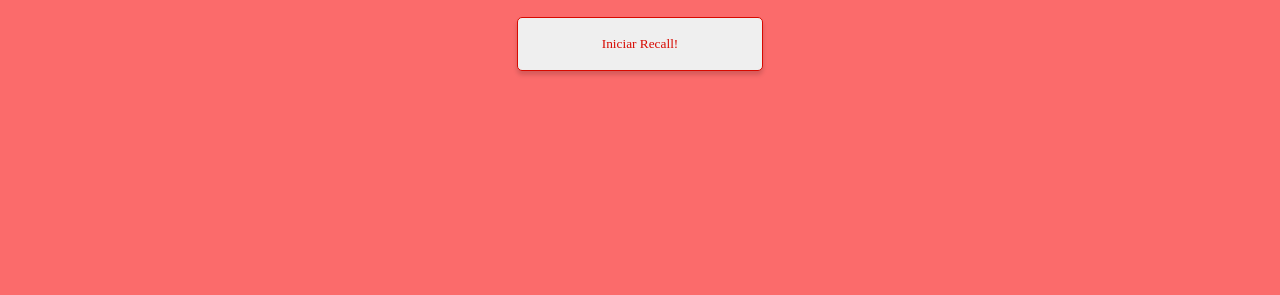
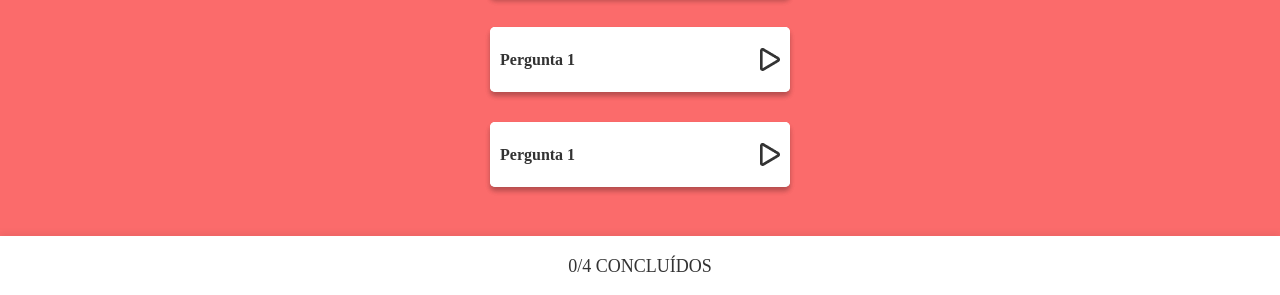
Before and after one commit to Gomeshg/projeto8-zaprecall, a React app: page / in a window 1280 px wide. Shown: the part 505-800 px from the top of the page. Built offline with nearby package versions, Linux system fonts and the light colour scheme; a web font is replaced by a local one.

Commit message:
Layout: transições suaves e feedback da resposta

```diff
--- a/public/css/style.css
+++ b/public/css/style.css
@@ -1,4 +1,4 @@
-.welcome{
+.welcomeScreen{
     display: flex;
     flex-direction: column;
     justify-content: center;
@@ -10,17 +10,9 @@
     width: 100%;
 }
 
-.welcome img{
+.welcomeScreen img{
     width: 136px;
     height: 161px;
-}
-
-
-.logo-recall-welcome{
-
-    /* background-image: url(logo.png); */
-    background-image: url(./image/logo.png);
-
 }
 
 
@@ -28,6 +20,7 @@ h1{
     font-size: 36px;
     font-family: 'Righteous';
     color: white;
+    letter-spacing: -0.5px;
 }
 
 .btn-init-recall{
@@ -45,3 +38,233 @@ h1{
 
 
 /* ------------------------------------------------------------------------------------ */
+
+
+.gameScreen{
+    background-color: #FB6B6B;
+    min-height: 100vh;
+    max-height: min-content;
+
+    padding-top: 50px;
+    padding-bottom: 70px;
+
+    display: flex;
+    flex-direction: column;
+    justify-content: flex-start;
+    align-items: center;
+    gap: 40px;
+
+    /* padding: 7%; */
+}
+
+.header{
+    display: flex;
+    justify-content: center;
+    align-items: center;
+    gap: 30px;
+
+}
+
+.header img{
+    width: 52px;
+    height: 62px;
+}
+
+.feedbackGame{
+    background-color: white;
+    box-shadow: 0px -4px 6px 0px rgba(0, 0, 0, 0.05);
+
+    height: 59px;
+    width: 100%;
+
+    position: fixed;
+    bottom: 0;
+    left: 0;
+
+    display: flex;
+    justify-content: center;
+    align-items: center;
+    justify-content: center;
+}
+
+.feedbackGame p {
+    font-family: 'Recursive';
+    font-weight: 400;
+    font-size: 18px;
+    color: #333333;
+}
+
+
+.cards{
+    display: flex;
+    flex-direction: column;
+    gap: 30px;
+}
+
+.container-card{
+}
+
+.card{
+    width: 300px;
+    height: 65px;
+
+    box-shadow: 0px 4px 5px 0px rgba(0, 0, 0, 0.15);
+    background-color: white;
+
+    padding: 10px;
+    border-radius: 5px;
+
+    transition: all 1s ease;
+
+    position: relative;
+}
+
+.card-update{
+    width: 300px;
+    height: 131px;
+
+    background-color: #FB6B6B;
+    padding: 10px;
+    border-radius: 5px;
+
+    transition: all 1s ease;
+
+    position: relative;
+}
+
+.card p, .card-update p{
+    font-family: 'Recursive';
+    font-weight: 700;
+    font-size: 16px;
+    color: #333333;
+}
+
+.cardHidden{
+    display: flex;
+    justify-content: space-between;
+    align-items: center;
+
+}
+
+.arrow{
+    width: 20px;
+    height: 23px;
+
+    cursor: pointer;
+}
+
+.cardAnswer p, .cardQuestion p {
+    font-size: 18px;
+}
+
+
+.cardQuestion{
+    display: flex;
+    justify-content: space-between;
+    height: 131px !important;
+}
+
+.cardQuestion p {
+    padding-top: 10px;
+}
+.arrowSpin{
+    width: 25px;
+    height: 15px;
+    color: black;
+
+    align-self: flex-end;
+    cursor: pointer;
+}
+
+.cardAnswer{
+    height: 131px !important;
+
+    display: flex;
+    flex-direction: column;
+    justify-content: space-between;
+
+
+}
+.btn-container{
+    display: flex;
+    justify-content: space-around;
+}
+
+.btn{
+    width: 85px;
+    height:37px;
+    border-radius: 5px;
+
+    font-family: 'Recursive';
+    font-weight: 400;
+    font-size: 12px;
+    color: white;
+    text-align: center;
+
+    border: none;
+    cursor: pointer;
+}
+.cardAnswer .btn-forgot{
+    background-color: rgba(255, 48, 48, 1)
+}
+.cardAnswer .btn-almostForgot{
+    background-color: rgba(255, 146, 46, 1);
+}
+.cardAnswer .btn-zap{
+    background-color: rgba(47, 190, 52, 1);
+
+}
+
+
+.invisible{
+    display: none;
+}
+
+
+.face {
+    width: 100%;
+    height: 100%;
+    background-color: white;
+    padding: 10px;
+    border-radius: 5px;
+    box-shadow: 0px 4px 5px 0px rgba(0, 0, 0, 0.15);
+
+    position: absolute;
+    top: 0;
+    left: 0;
+    backface-visibility: hidden;
+    transition: all .5s;
+    transform-style: preserve-3d;
+}
+
+.back-face {
+    transform: rotateY(180deg);
+}
+
+.rotate-back-face {
+    transform: rotateY(0deg);
+}
+
+.rotate-front-face {
+    transform: rotateY(-180deg);
+}
+
+
+
+.styleTextForgot{
+    text-decoration: line-through;
+    color: rgba(255, 48, 48, 1) !important;
+}
+.styleTextAlmostForgot{
+    text-decoration: line-through;
+    color: rgba(255, 146, 46, 1) !important;
+}
+.styleTextZap{
+    text-decoration: line-through;
+    color: rgba(47, 190, 52, 1) !important;
+}
+
+.iconFeedback{
+    width: 23px;
+    height: 23px;
+}
--- a/public/index.html
+++ b/public/index.html
@@ -7,12 +7,15 @@
     <title>ZapRecall</title>
     <link rel="stylesheet" href="./css/reset.css">
     <link rel="stylesheet" href="./css/style.css">
+
     <link rel="preconnect" href="https://fonts.googleapis.com">
     <link rel="preconnect" href="https://fonts.gstatic.com" crossorigin>
     <link href="https://fonts.googleapis.com/css2?family=Righteous&display=swap" rel="stylesheet">
+
     <link rel="preconnect" href="https://fonts.googleapis.com">
     <link rel="preconnect" href="https://fonts.gstatic.com" crossorigin>
-    <link href="https://fonts.googleapis.com/css2?family=Recursive:wght@400;700&family=Righteous&display=swap" rel="stylesheet">
+    <link href="https://fonts.googleapis.com/css2?family=Recursive:wght,CASL,MONO@400,1,0.5;700,1,0.5&display=swap" rel="stylesheet">
+
   </head>
   <body>
     <noscript>You need to enable JavaScript to run this app.</noscript>
--- a/src/Components/App.js
+++ b/src/Components/App.js
@@ -1,9 +1,11 @@
-import Welcome from './Welcome'
+import WelcomeScreen from './WelcomeScreen'
+import GameScreen from './GameScreen';
 
 export default function App(){
     return (
         <>
-            <Welcome/>
+            {/* <WelcomeScreen/> */}
+            <GameScreen />
         </>
     );
 }
--- /dev/null
+++ b/src/Components/Card.js
@@ -0,0 +1,98 @@
+import React from 'react';
+
+export default function Card(){
+
+    // LOGIC
+
+
+    const [text, setText] = React.useState('Pergunta 1');
+    const [image, setImage] = React.useState('./image/arrow.png')
+    const [classCard, setClassCard] = React.useState('card')
+    const [classImage, setClassImage] = React.useState('arrow')
+
+
+    const[frontFace, rotateFrontFace] = React.useState('cardHidden face')
+    const[backFace, rotateBackFace] = React.useState('cardAnswer back-face face')
+
+    const [styleText, setStyleText] = React.useState('');
+
+
+    function openCard(){
+
+        if(classImage === 'arrow'){
+            setText('O que é JSX?')
+            setImage('./image/arrowSpin.png')
+            setClassImage('arrowSpin')
+            setClassCard('card-update')
+            rotateFrontFace('cardQuestion face')
+        }
+    }
+
+    function openZap(){
+
+        rotateFrontFace('cardQuestion rotate-front-face face')
+        rotateBackFace('cardAnswer rotate-back-face face')
+    }
+
+    function zap(){
+        rotateFrontFace('cardHidden face')
+        rotateBackFace('cardAnswer back-face face')
+
+        setText('Pergunta 1')
+        setImage('./image/zap.png')
+        setClassImage('iconFeedback')
+        setClassCard('card')
+
+        setStyleText('styleTextZap')
+    }
+
+    function almostForgot(){
+        rotateFrontFace('cardHidden face')
+        rotateBackFace('cardAnswer back-face face')
+
+        setText('Pergunta 1')
+        setImage('./image/almostForgot.png')
+        setClassImage('iconFeedback')
+        setClassCard('card')
+
+        setStyleText('styleTextAlmostForgot')
+    }
+
+    function forgot(){
+        rotateFrontFace('cardHidden face')
+        rotateBackFace('cardAnswer back-face face')
+
+        setText('Pergunta 1')
+        setImage('./image/forgot.png')
+        setClassImage('iconFeedback')
+        setClassCard('card')
+
+        setStyleText('styleTextForgot')
+    }
+
+
+    // LAYOUT
+
+    return (
+        <div className="container-card">
+
+            <div className={classCard}>
+
+                <div className={frontFace}>
+                    <p className={styleText}>{text}</p>
+                    <img className={classImage} onClick={classImage === 'arrow' ? openCard: openZap} src={image} alt="Seta" />
+                </div>
+
+                <div className={backFace}>
+                    <p>O JSX é uma sintaxe para escrever HTML dentro do JS</p>
+                    <div className="btn-container">
+                        <button onClick={forgot} className="btn btn-forgot">Não lembrei</button>
+                        <button onClick={almostForgot} className="btn btn-almostForgot">Quase não lembrei</button>
+                        <button onClick={zap} className="btn btn-zap">Zap!</button>
+                    </div>
+                </div>
+            </div>
+
+        </div>
+    );
+}
--- /dev/null
+++ b/src/Components/Cards.js
@@ -0,0 +1,20 @@
+import Card from "./Card";
+
+export default function Cards(){
+
+    return (
+        <div className="cards">
+
+            {/* cards.map(card => <Card props props props/>) */}
+
+            <Card/>
+            <Card/>
+            <Card/>
+            <Card/>
+            <Card/>
+            <Card/>
+
+
+        </div>
+    );
+}
--- /dev/null
+++ b/src/Components/FeedbackGame.js
@@ -0,0 +1,10 @@
+export default function FeedbackGame(){
+
+    return (
+        <div className="feedbackGame">
+
+            <p>0/4 CONCLUÍDOS</p>
+
+        </div>
+    );
+}
--- /dev/null
+++ b/src/Components/GameScreen.js
@@ -0,0 +1,14 @@
+import Header from './Header';
+import Cards from './Cards';
+import FeedbackGame from './FeedbackGame';
+
+export default function GameScreen(){
+
+    return (
+        <div className="gameScreen">
+            <Header/>
+            <Cards/>
+            <FeedbackGame/>
+        </div>
+    );
+}
--- /dev/null
+++ b/src/Components/Header.js
@@ -0,0 +1,9 @@
+export default function Header(){
+
+    return (
+        <div className="header">
+            <img src="./image/logo.png" alt="Logo Zap" />
+            <h1>ZapRecall</h1>
+        </div>
+    );
+}
--- a/src/Components/Welcome.js
+++ b/src/Components/WelcomeScreen.js
@@ -1,8 +1,7 @@
-export default function Welcome(){
+export default function WelcomeScreen(){
     return (
-        <div className="welcome">
+        <div className="welcomeScreen">
             <img src="./image/logo-grande.png" alt="Zap Logo" />
-            {/* <div className="logo-recall-welcome"></div> */}
             <h1>ZapRecall</h1>
             <button className="btn-init-recall">Iniciar Recall!</button>
         </div>
```
Also changed, not shown: public/image/almostForgot.png (added), public/image/arrow.png (added), public/image/arrowSpin.png (renamed from public/image/setinha.png), public/image/forgot.png (added), public/image/zap.png (added).
